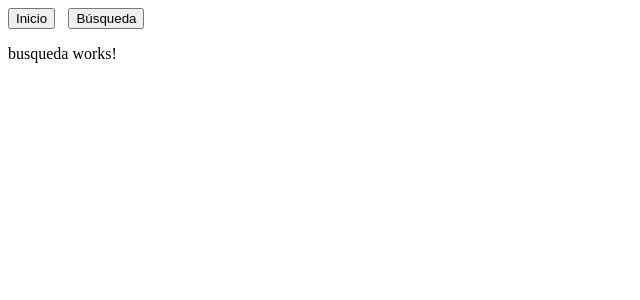
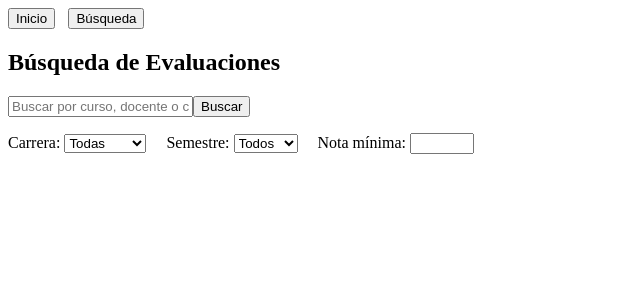
Before and after one commit to atinymochi-uwu/Ev_Docente, an Angular app in the folder Evaluacion-Docente/: page /busqueda in a window 1280 px wide. Shown: the top 300 px of the page, without its empty margins (0-640 px from the left). Built offline with nearby package versions, Linux system fonts and the light colour scheme.

Commit message:
Creación de barra de búsqueda con filtros

```diff
--- a/Evaluacion-Docente/src/app/app.module.ts
+++ b/Evaluacion-Docente/src/app/app.module.ts
@@ -21,8 +21,8 @@ import { InicioComponent } from './features/inicio/inicio.component';
     AppRoutingModule,
     CursosInscritosComponent,
     EvaluacionComponent,
-    ReactiveFormsModule,
-    FormsModule
+    FormsModule,
+    ReactiveFormsModule
   ],
   exports: [
     CommonModule,
--- a/Evaluacion-Docente/src/app/features/busqueda/busqueda.component.html
+++ b/Evaluacion-Docente/src/app/features/busqueda/busqueda.component.html
@@ -1 +1,61 @@
-<p>busqueda works!</p>
+<h2>Búsqueda de Evaluaciones</h2>
+
+<div style="margin-bottom: 1em;">
+  <input type="text" [(ngModel)]="searchText" placeholder="Buscar por curso, docente o código">
+  <button (click)="doSearch()">Buscar</button>
+</div>
+
+<div style="margin-bottom: 1em;">
+  <label>
+    Carrera:
+    <select [(ngModel)]="selectedCarrera">
+      <option value="">Todas</option>
+      <option value="Ingeniería">Ingeniería</option>
+      <option value="Medicina">Medicina</option>
+      <option value="Derecho">Derecho</option>
+    </select>
+  </label>
+
+  <label style="margin-left: 1em;">
+    Semestre:
+    <select [(ngModel)]="selectedSemestre">
+      <option value="">Todos</option>
+      <option value="2024-2">2024-2</option>
+      <option value="2025-1">2025-1</option>
+    </select>
+  </label>
+
+  <label style="margin-left: 1em;">
+    Nota mínima:
+    <input type="number" [(ngModel)]="notaMinima" min="1" max="7" step="0.1">
+  </label>
+</div>
+
+<!-- Resultados -->
+<div *ngIf="filteredResults.length > 0">
+  <h3>Resultados</h3>
+  <table border="1" cellpadding="8" cellspacing="0">
+    <thead>
+      <tr>
+        <th>Curso</th>
+        <th>Docente</th>
+        <th>Carrera</th>
+        <th>Semestre</th>
+        <th>Promedio</th>
+      </tr>
+    </thead>
+    <tbody>
+      <tr *ngFor="let item of filteredResults">
+        <td>{{ item.course }}</td>
+        <td>{{ item.teacher }}</td>
+        <td>{{ item.carrera }}</td>
+        <td>{{ item.semestre }}</td>
+        <td>{{ item.promedio }}</td>
+      </tr>
+    </tbody>
+  </table>
+</div>
+
+<div *ngIf="searchClicked && filteredResults.length === 0">
+  <p>No se encontraron resultados.</p>
+</div>
--- a/Evaluacion-Docente/src/app/features/busqueda/busqueda.component.ts
+++ b/Evaluacion-Docente/src/app/features/busqueda/busqueda.component.ts
@@ -1,11 +1,53 @@
+import { CommonModule } from '@angular/common';
 import { Component } from '@angular/core';
+import { FormsModule } from '@angular/forms';
 
 @Component({
   selector: 'app-busqueda',
-  standalone: false,
+  imports: [FormsModule, CommonModule],
   templateUrl: './busqueda.component.html',
   styleUrl: './busqueda.component.css'
 })
 export class BusquedaComponent {
+  searchText = '';
+  selectedCarrera = '';
+  selectedSemestre = '';
+  notaMinima: number | null = null;
+  searchClicked = false;
+  filteredResults: any[] = [];
 
+  evaluations = [
+    { course: 'Estructura de Datos', teacher: 'Juan Pérez', carrera: 'Ingeniería', semestre: '2024-2', promedio: 6.2 },
+    { course: 'Bases de Datos', teacher: 'María González', carrera: 'Ingeniería', semestre: '2025-1', promedio: 5.8 },
+    { course: 'Anatomía', teacher: 'Lucía Ríos', carrera: 'Medicina', semestre: '2025-1', promedio: 6.5 },
+    { course: 'Derecho Civil', teacher: 'Carlos Torres', carrera: 'Derecho', semestre: '2024-2', promedio: 6.0 }
+  ];
+
+  getFilteredResults() {
+    return this.evaluations.filter(e => {
+      const matchSearch = this.searchText === '' ||
+        e.course.toLowerCase().includes(this.searchText.toLowerCase()) ||
+        e.teacher.toLowerCase().includes(this.searchText.toLowerCase());
+
+      const matchCarrera = this.selectedCarrera === '' || e.carrera === this.selectedCarrera;
+      const matchSemestre = this.selectedSemestre === '' || e.semestre === this.selectedSemestre;
+      const matchNota = this.notaMinima === null || e.promedio >= this.notaMinima;
+
+      return matchSearch && matchCarrera && matchSemestre && matchNota;
+    });
+  }
+  doSearch() {
+    this.searchClicked = true;
+    this.filteredResults = this.evaluations.filter(e => {
+      const matchSearch = this.searchText === '' ||
+        e.course.toLowerCase().includes(this.searchText.toLowerCase()) ||
+        e.teacher.toLowerCase().includes(this.searchText.toLowerCase());
+
+      const matchCarrera = this.selectedCarrera === '' || e.carrera === this.selectedCarrera;
+      const matchSemestre = this.selectedSemestre === '' || e.semestre === this.selectedSemestre;
+      const matchNota = this.notaMinima === null || e.promedio >= this.notaMinima;
+
+      return matchSearch && matchCarrera && matchSemestre && matchNota;
+    });
+  }
 }
```
